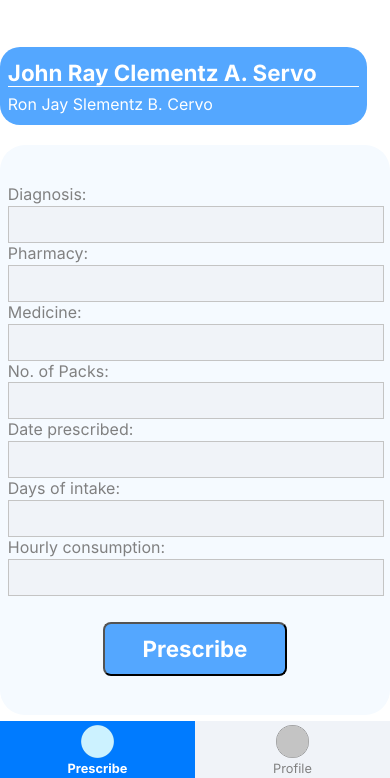
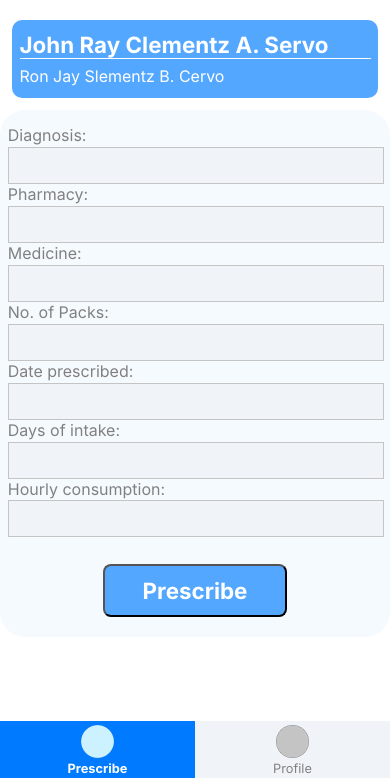
Before and after one commit to ikeman09/digital-prescription-platform, a PHP site: page /pages/doctor/doctor-prescribe-scanned-next.php in a window 390 px wide. Shown: the part 66-844 px from the top of the page. Run offline with PHP 8.4, Linux system fonts and the light colour scheme.

Commit message:
improved doctor-prescribe-scanned-next

```diff
--- a/css/doctor_styles/doctor-prescribe-scanned-next.css
+++ b/css/doctor_styles/doctor-prescribe-scanned-next.css
@@ -110,11 +110,21 @@ ul {
 .main {
   padding-top: 2%;
   padding-bottom: 10%;
+  display: -webkit-box;
+  display: -ms-flexbox;
+  display: flex;
+  -webkit-box-orient: vertical;
+  -webkit-box-direction: normal;
+      -ms-flex-direction: column;
+          flex-direction: column;
+  -webkit-box-align: center;
+      -ms-flex-align: center;
+          align-items: center;
 }
 
 .main .info {
   background-color: #54A7FF;
-  border-radius: 20px;
+  border-radius: 10px;
   padding: 3% 2% 3% 2%;
   width: 80%;
 }
@@ -181,7 +191,7 @@ ul {
 
 @media (max-width: 767px) {
   .main {
-    margin-top: 10%;
+    padding-top: 5%;
   }
   .main .info {
     width: 90%;
@@ -193,12 +203,11 @@ ul {
     padding-top: 2%;
   }
   .main .content {
-    padding-top: 5%;
+    padding-top: 3%;
     width: 100%;
   }
   .main .content .form-content {
-    padding-top: 10%;
-    padding-bottom: 10%;
+    padding-top: 4%;
   }
   .main .content .form-content p {
     font-size: 1rem;
--- a/css/doctor_styles/doctor-prescribe-scanned-next.scss
+++ b/css/doctor_styles/doctor-prescribe-scanned-next.scss
@@ -4,9 +4,13 @@
     padding-top: 2%;
     padding-bottom: 10%;
 
+    display: flex;
+    flex-direction: column;
+    align-items: center;
+
     .info {
         background-color: #54A7FF;
-        border-radius: 20px;
+        border-radius: 10px;
         padding: 3% 2% 3% 2%;
         width: 80%;
 
@@ -64,7 +68,7 @@
 
 @media (max-width: 767px) {
     .main {
-        margin-top: 10%;
+        padding-top: 5%;
         .info {
             width: 90%;
 
@@ -78,12 +82,12 @@
         }
 
         .content {
-            padding-top: 5%;
+            padding-top: 3%;
             width: 100%;
 
             .form-content {
-                padding-top: 10%;
-                padding-bottom: 10%;
+                padding-top: 4%;
+
                 p {
                     font-size: 1rem;
                 }
```
